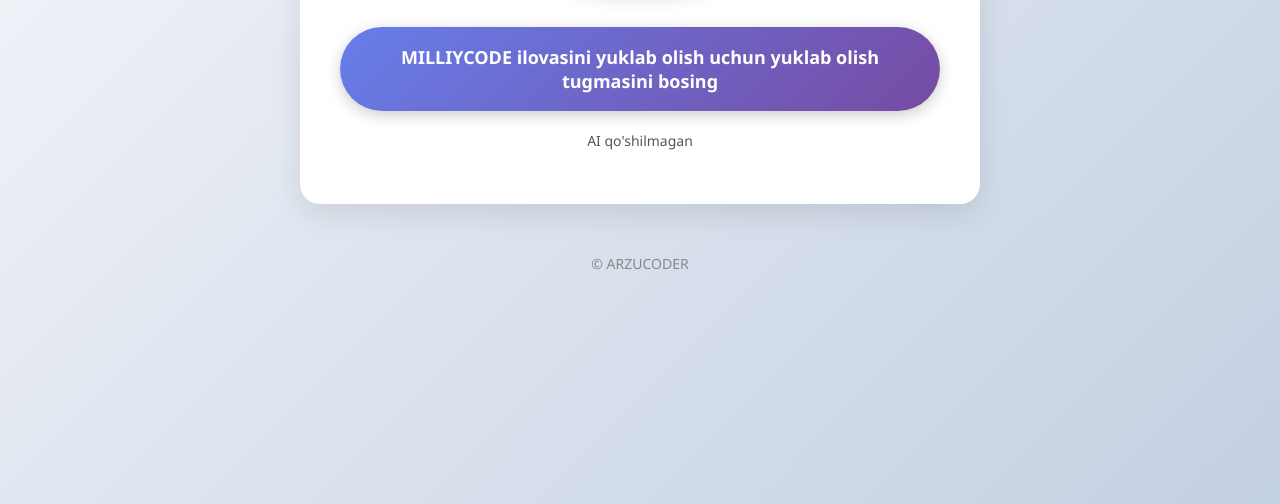
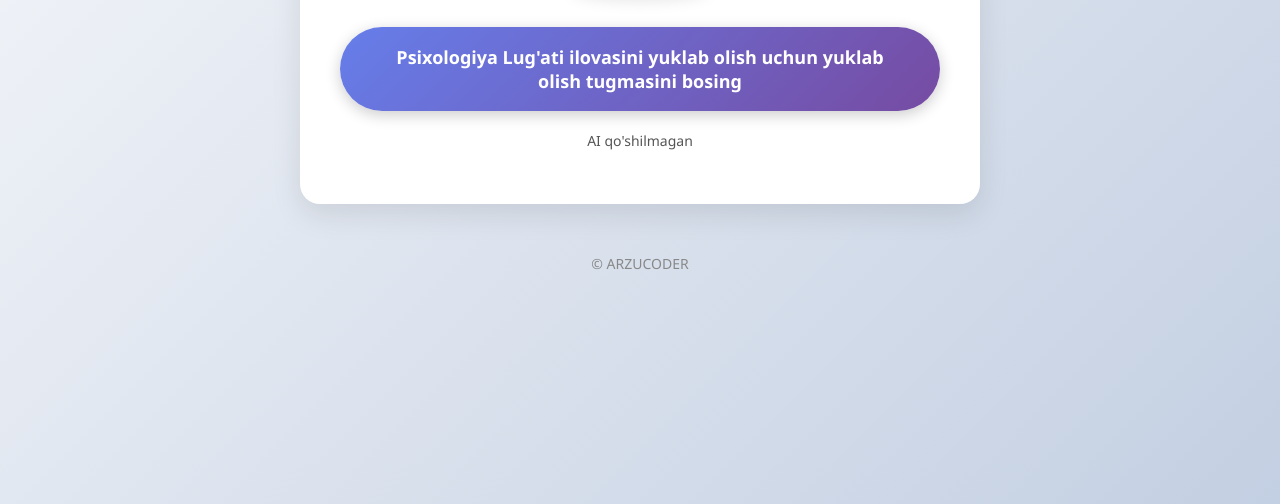
Before and after one commit to salomsalor939-arch/mindex, a plain HTML site: page index.html in a window 1280 px wide. Shown: the part 296-800 px from the top of the page. Drawn offline with Linux system fonts and the light colour scheme.

Commit message:
Update index.html

```diff
--- a/index.html
+++ b/index.html
@@ -116,7 +116,7 @@
         <img src="api.gif" alt="API animatsiyasi" class="header-gif">
 
         <!-- Yuklab olish tugmasi -->
-        <a href="https://github.com/salomsalor939-arch/milliycode/releases/download/1.0.0/app.apk" class="download-btn" download>MILLIYCODE ilovasini yuklab olish uchun yuklab olish tugmasini bosing</a>
+        <a href="https://github.com/salomsalor939-arch/mindex/releases/download/1.0.0/Psixologiya.apk" class="download-btn" download>Psixologiya Lug'ati ilovasini yuklab olish uchun yuklab olish tugmasini bosing</a>
 
         <!-- AI haqida izoh -->
         <p class="ai-notice">AI qo'shilmagan</p>
```
